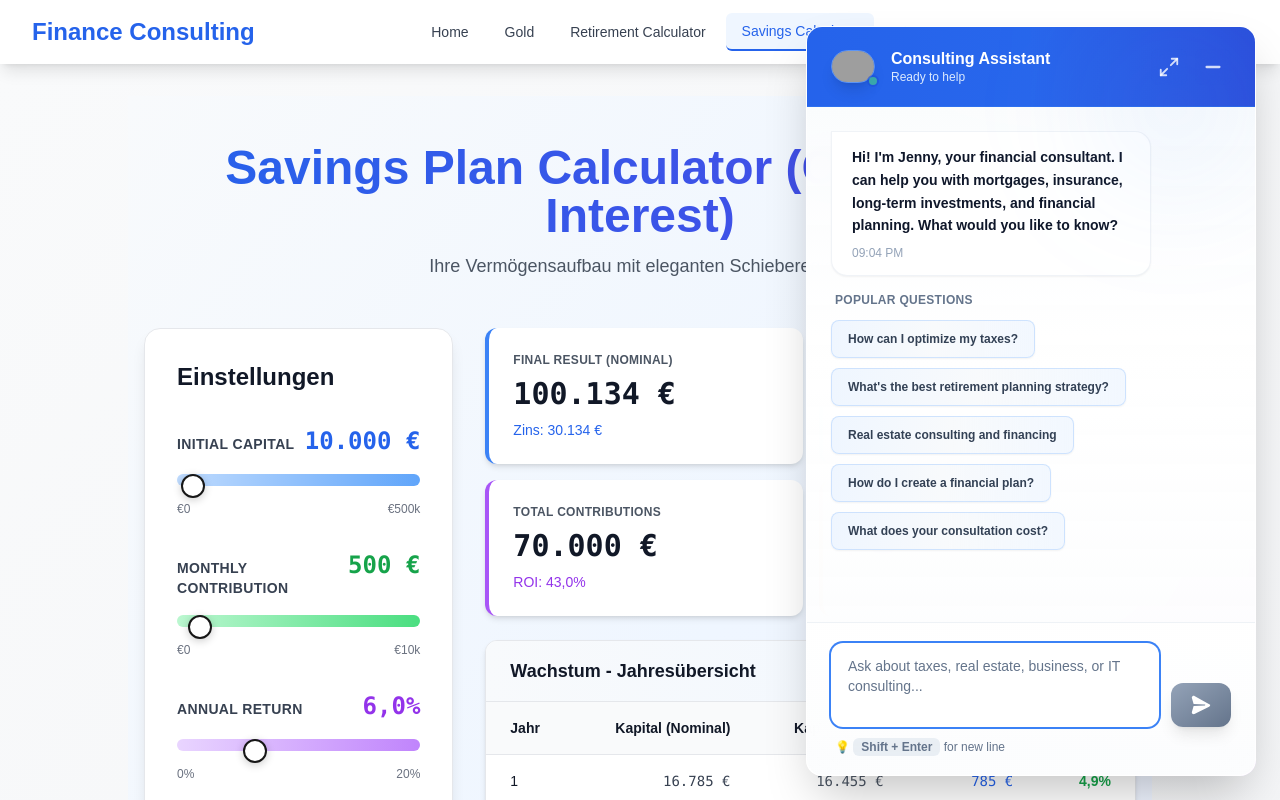
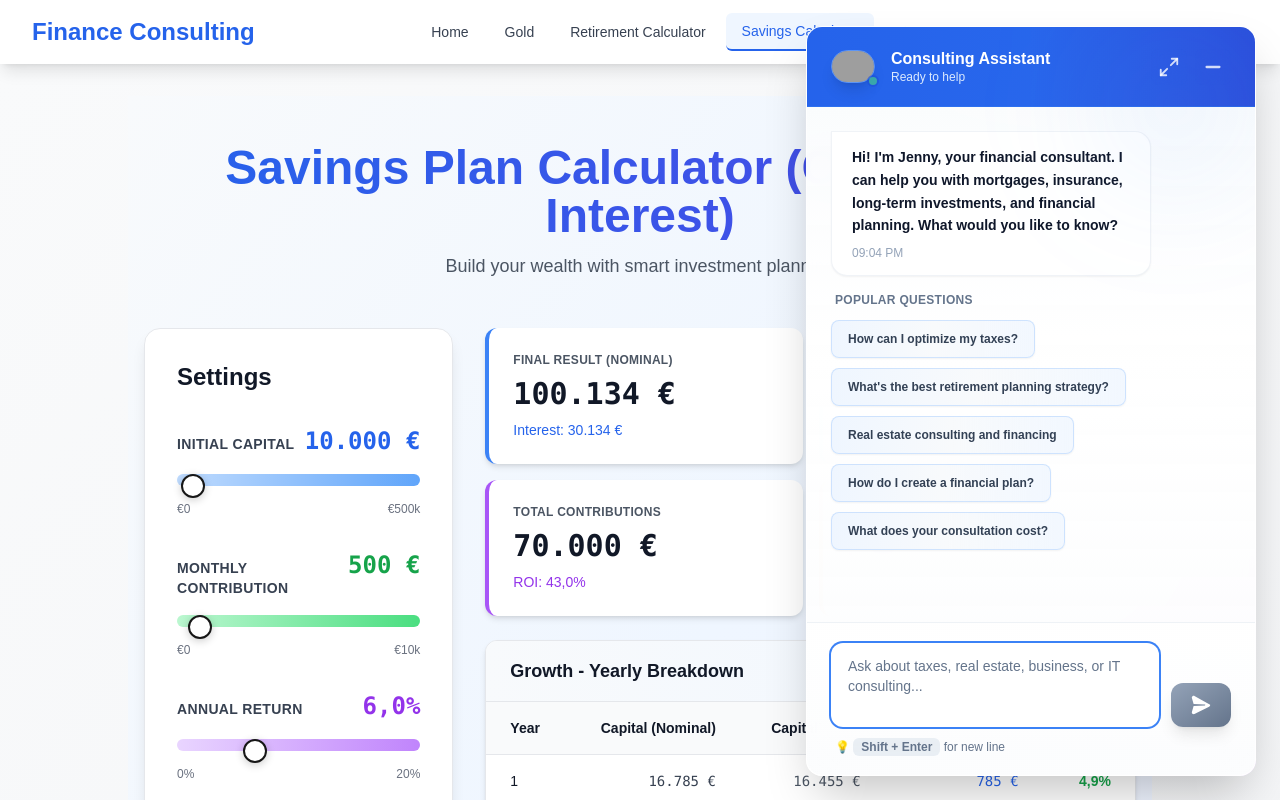
Before and after one commit to quocvietphung/document-intelligence-lab, a Next.js app: page /en/sparrechner in a window 1280 px wide. Built offline with nearby package versions, Linux system fonts and the light colour scheme; grey boxes are pictures that could not be loaded.

Commit message:
feat: add localization support for savings calculator UI elements

```diff
--- a/components/calculators/CompoundInterestCalculator.tsx
+++ b/components/calculators/CompoundInterestCalculator.tsx
@@ -61,7 +61,7 @@ const CompoundInterestCalculator: React.FC<CompoundInterestCalculatorProps> = ({
                     <h1 className="text-5xl font-bold bg-gradient-to-r from-blue-600 to-indigo-600 bg-clip-text text-transparent mb-3">
                         {t('title')}
                     </h1>
-                    <p className="text-gray-600 text-lg">Ihre Vermögensaufbau mit eleganten Schiebereglern</p>
+                    <p className="text-gray-600 text-lg">{t('subtitle')}</p>
                 </div>
 
                 {/* Main Grid */}
@@ -69,7 +69,7 @@ const CompoundInterestCalculator: React.FC<CompoundInterestCalculatorProps> = ({
                     {/* Input Panel - Sliders */}
                     <div className="lg:col-span-1">
                         <div className="sticky top-8 bg-white rounded-2xl shadow-lg p-8 border border-gray-200 backdrop-blur-sm bg-white/95">
-                            <h2 className="text-2xl font-bold text-gray-900 mb-8">Einstellungen</h2>
+                            <h2 className="text-2xl font-bold text-gray-900 mb-8">{t('settings')}</h2>
 
                             <div className="space-y-8">
                                 {/* Initial Capital Slider */}
@@ -167,8 +167,8 @@ const CompoundInterestCalculator: React.FC<CompoundInterestCalculatorProps> = ({
                                         className="w-full h-3 bg-gradient-to-r from-orange-200 to-orange-400 rounded-full appearance-none cursor-pointer slider"
                                     />
                                     <div className="flex justify-between text-xs text-gray-500 mt-2">
-                                        <span>1 Jahr</span>
-                                        <span>50 Jahre</span>
+                                        <span>1 {t('year')}</span>
+                                        <span>50 {t('years')}</span>
                                     </div>
                                 </div>
 
@@ -211,7 +211,7 @@ const CompoundInterestCalculator: React.FC<CompoundInterestCalculatorProps> = ({
                                                     : "bg-gray-100 text-gray-700 hover:bg-gray-200"
                                             }`}
                                         >
-                                            Ende
+                                            {t('end')}
                                         </button>
                                         <button
                                             onClick={() => setContributionTiming("begin")}
@@ -221,7 +221,7 @@ const CompoundInterestCalculator: React.FC<CompoundInterestCalculatorProps> = ({
                                                     : "bg-gray-100 text-gray-700 hover:bg-gray-200"
                                             }`}
                                         >
-                                            Anfang
+                                            {t('begin')}
                                         </button>
                                     </div>
                                 </div>
@@ -242,7 +242,7 @@ const CompoundInterestCalculator: React.FC<CompoundInterestCalculatorProps> = ({
                                     {formatCurrency(result.finalCapitalNominal).split(',')[0]}
                                 </h3>
                                 <p className="text-sm text-blue-600">
-                                    Zins: {formatCurrency(result.totalInterest)}
+                                    {t('zins')}: {formatCurrency(result.totalInterest)}
                                 </p>
                             </div>
 
@@ -255,7 +255,7 @@ const CompoundInterestCalculator: React.FC<CompoundInterestCalculatorProps> = ({
                                     {formatCurrency(result.finalCapitalReal).split(',')[0]}
                                 </h3>
                                 <p className="text-sm text-green-600">
-                                    (mit {formatPercentage(inflationRate, 1)})
+                                    ({t('with')} {formatPercentage(inflationRate, 1)})
                                 </p>
                             </div>
 
@@ -268,7 +268,7 @@ const CompoundInterestCalculator: React.FC<CompoundInterestCalculatorProps> = ({
                                     {formatCurrency(result.totalContributions).split(',')[0]}
                                 </h3>
                                 <p className="text-sm text-purple-600">
-                                    ROI: {formatPercentage(result.interestAsPercentage, 1)}
+                                    {t('roi')}: {formatPercentage(result.interestAsPercentage, 1)}
                                 </p>
                             </div>
 
@@ -289,17 +289,17 @@ const CompoundInterestCalculator: React.FC<CompoundInterestCalculatorProps> = ({
                         {/* Yearly Breakdown Table */}
                         <div className="bg-white rounded-xl shadow-md overflow-hidden border border-gray-200">
                             <div className="px-6 py-4 border-b border-gray-200 bg-gradient-to-r from-slate-50 to-blue-50">
-                                <h3 className="text-lg font-bold text-gray-900">Wachstum - Jahresübersicht</h3>
+                                <h3 className="text-lg font-bold text-gray-900">{t('growth')} - {t('yearly_breakdown')}</h3>
                             </div>
                             <div className="overflow-x-auto">
                                 <table className="w-full text-sm">
                                     <thead>
                                         <tr className="bg-gray-50 border-b border-gray-200">
-                                            <th className="px-6 py-4 text-left font-semibold text-gray-900">Jahr</th>
-                                            <th className="px-6 py-4 text-right font-semibold text-gray-900">Kapital (Nominal)</th>
-                                            <th className="px-6 py-4 text-right font-semibold text-gray-900">Kapital (Real)</th>
-                                            <th className="px-6 py-4 text-right font-semibold text-gray-900">Zinsertrag</th>
-                                            <th className="px-6 py-4 text-right font-semibold text-gray-900">ROI</th>
+                                            <th className="px-6 py-4 text-left font-semibold text-gray-900">{t('year')}</th>
+                                            <th className="px-6 py-4 text-right font-semibold text-gray-900">{t('capital_nominal')}</th>
+                                            <th className="px-6 py-4 text-right font-semibold text-gray-900">{t('capital_real')}</th>
+                                            <th className="px-6 py-4 text-right font-semibold text-gray-900">{t('interest_earned')}</th>
+                                            <th className="px-6 py-4 text-right font-semibold text-gray-900">{t('roi')}</th>
                                         </tr>
                                     </thead>
                                     <tbody>
--- a/messages/de.json
+++ b/messages/de.json
@@ -341,6 +341,7 @@
   },
   "sparrechner": {
     "title": "Sparplan Rechner (Zinseszins)",
+    "subtitle": "Bauen Sie Ihr Vermögen mit eleganten Reglern auf",
     "initial_capital": "Startkapital",
     "monthly_contribution": "Monatlicher Beitrag",
     "annual_return": "Jährliche Rendite",
@@ -361,6 +362,13 @@
     "year": "Jahr",
     "capital_nominal": "Kapital (nominal)",
     "capital_real": "Kapital (real)",
-    "interest_earned": "Zinsertrag"
+    "interest_earned": "Zinsertrag",
+    "settings": "Einstellungen",
+    "growth": "Wachstum",
+    "roi": "ROI",
+    "with": "mit",
+    "end": "Ende",
+    "begin": "Anfang",
+    "zins": "Zins"
   }
 }
--- a/messages/en.json
+++ b/messages/en.json
@@ -341,6 +341,7 @@
   },
   "sparrechner": {
     "title": "Savings Plan Calculator (Compound Interest)",
+    "subtitle": "Build your wealth with smart investment planning",
     "initial_capital": "Initial Capital",
     "monthly_contribution": "Monthly Contribution",
     "annual_return": "Annual Return",
@@ -361,6 +362,13 @@
     "year": "Year",
     "capital_nominal": "Capital (Nominal)",
     "capital_real": "Capital (Real)",
-    "interest_earned": "Interest Earned"
+    "interest_earned": "Interest Earned",
+    "settings": "Settings",
+    "growth": "Growth",
+    "roi": "ROI",
+    "with": "with",
+    "end": "End",
+    "begin": "Begin",
+    "zins": "Interest"
   }
 }
--- a/messages/vi.json
+++ b/messages/vi.json
@@ -412,6 +412,7 @@
   },
   "sparrechner": {
     "title": "Máy Tính Kế Hoạch Tiết Kiệm (Lãi Kép)",
+    "subtitle": "Xây dựng tài sản của bạn với lập kế hoạch đầu tư thông minh",
     "initial_capital": "Vốn Ban Đầu",
     "monthly_contribution": "Đóng Góp Hàng Tháng",
     "annual_return": "Lợi Suất Hàng Năm",
@@ -432,6 +433,13 @@
     "year": "Năm",
     "capital_nominal": "Vốn (Danh Nghĩa)",
     "capital_real": "Vốn (Thực Tế)",
-    "interest_earned": "Lãi Kiếm Được"
+    "interest_earned": "Lãi Kiếm Được",
+    "settings": "Cài Đặt",
+    "growth": "Tăng Trưởng",
+    "roi": "ROI",
+    "with": "với",
+    "end": "Cuối",
+    "begin": "Đầu",
+    "zins": "Lãi"
   }
 }
```
